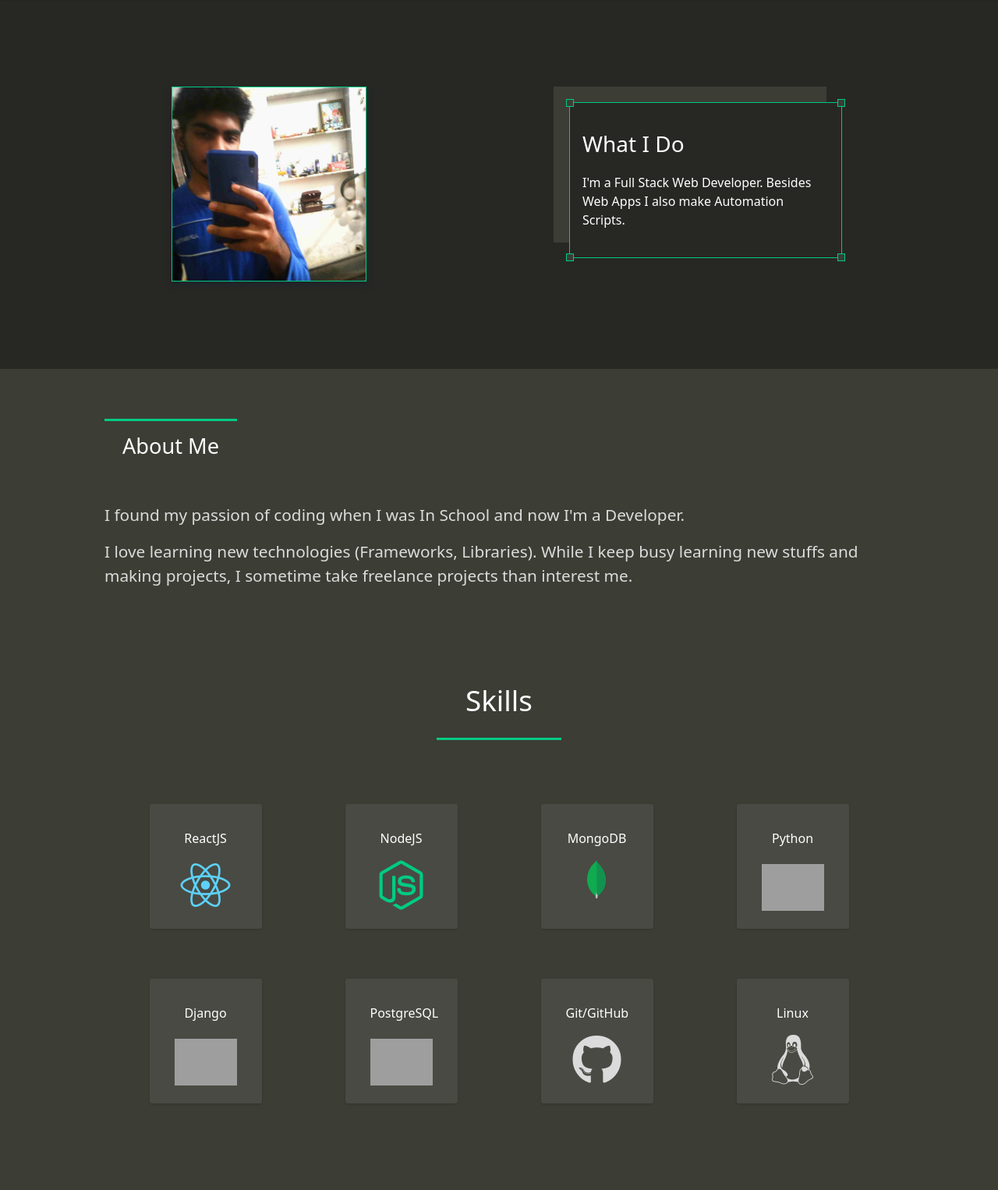
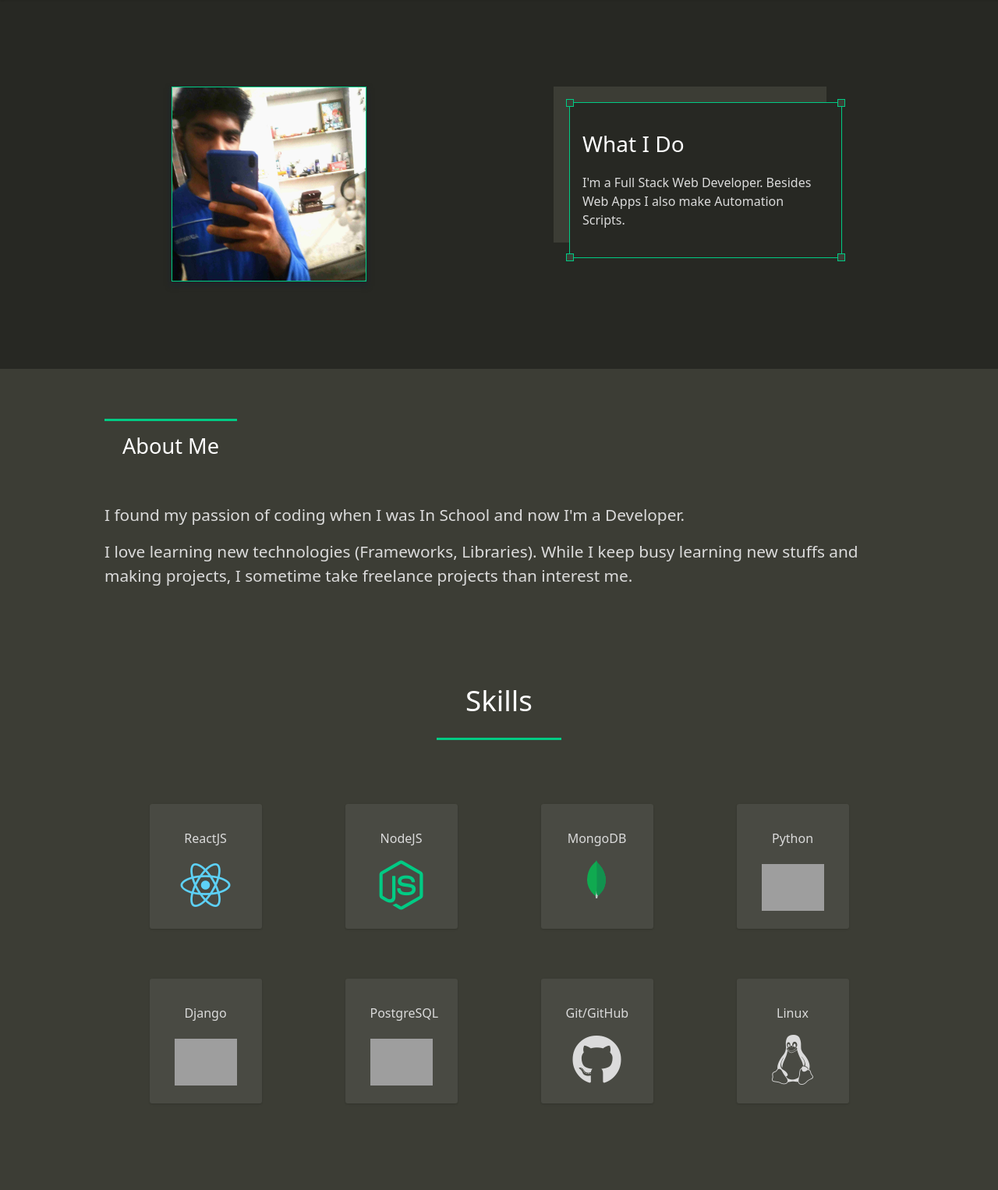
Before and after one commit to siddharthroy12/Portfolio, a Django app: page / in a window 1280 px wide. Shown: the part 78-1604 px from the top of the page at 78% size. Run offline with Django 3.2, Linux system fonts and the light colour scheme; data that the repository does not hold is empty; some libraries are stand-ins or nearby versions; grey boxes are pictures that could not be loaded.

Commit message:
Improved Typography

```diff
--- a/base/static/base/css/main.css
+++ b/base/static/base/css/main.css
@@ -178,6 +178,10 @@ main {
     margin: 20px 0;
 }
 
+.preview-shadow p {
+    color: #DBDBDB;
+}
+
 @media (max-width:1000px) {
     #home-front > div {
         flex-direction: column;
@@ -247,7 +251,7 @@ main {
     border-radius: 3px;
     margin: 2rem auto;
     background-color: #494a43;
-    color: white;
+    color: #DBDBDB;
 }
 
 @media (max-width: 700px) {
```
